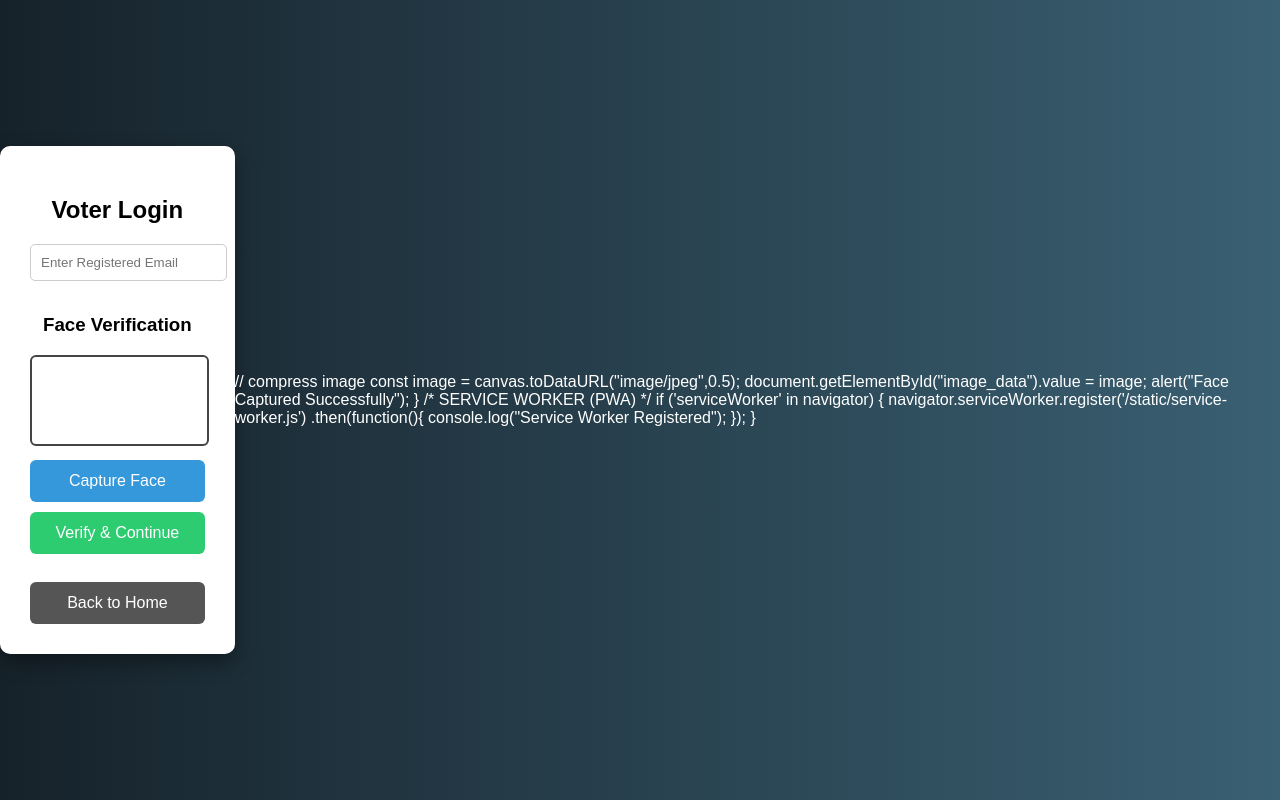
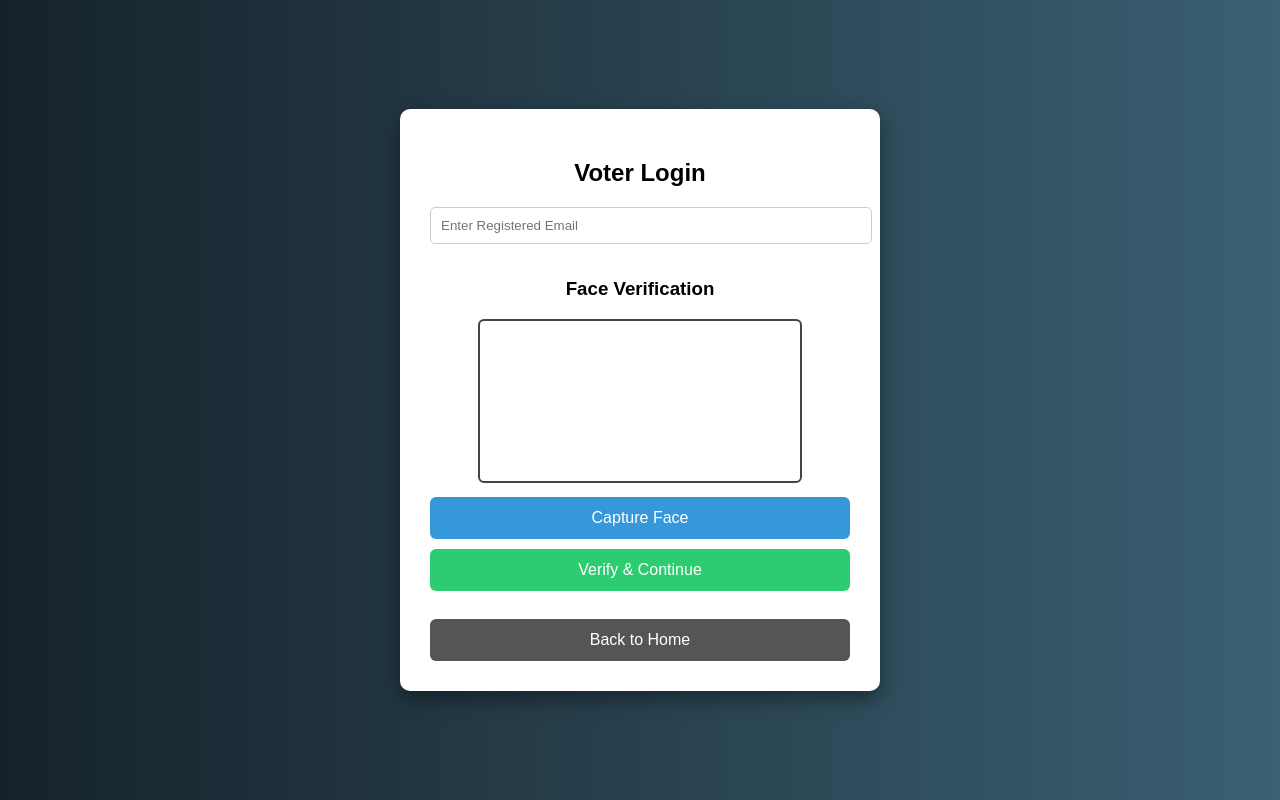
Before and after one commit to irahulvashisth01/smart-voting-system, a Flask app: page /login in a window 1280 px wide. Run offline with Flask 3, Linux system fonts and the light colour scheme.

Commit message:
fixed login page javascript error

```diff
--- a/templates/login.html
+++ b/templates/login.html
@@ -1,4 +1,4 @@
-  <!DOCTYPE html>
+<!DOCTYPE html>
 <html>
 
 <head>
@@ -22,8 +22,6 @@ min-height:100vh;
 color:white;
 }
 
-/* LOGIN CONTAINER */
-
 .container{
 background:white;
 color:black;
@@ -35,13 +33,9 @@ box-shadow:0 8px 20px rgba(0,0,0,0.4);
 text-align:center;
 }
 
-/* TITLE */
-
 h2{
 margin-bottom:20px;
 }
-
-/* INPUT */
 
 input{
 width:100%;
@@ -51,16 +45,12 @@ border-radius:5px;
 border:1px solid #ccc;
 }
 
-/* VIDEO */
-
 video{
 width:100%;
 max-width:320px;
 border-radius:6px;
 border:2px solid #444;
 }
-
-/* BUTTONS */
 
 button{
 width:100%;
@@ -91,8 +81,6 @@ color:white;
 button:hover{
 opacity:0.9;
 }
-
-/* MOBILE RESPONSIVE */
 
 @media (max-width:768px){
 
@@ -128,7 +116,7 @@ font-size:22px;
 
 <button type="button" class="capture" onclick="capture()">Capture Face</button>
 
-<canvas id="canvas" width="320" height="240" style="display:none;"></canvas>
+<canvas id="canvas" style="display:none;"></canvas>
 
 <input type="hidden" name="image" id="image_data">
 
@@ -144,37 +132,33 @@ font-size:22px;
 
 </div>
 
-
 <script>
 
 /* CAMERA ACCESS */
 
 const video = document.getElementById("video");
 
-navigator.mediaDevices.getUserMedia({ video: true })
-.then(stream => {
+navigator.mediaDevices.getUserMedia({ video:true })
+.then(stream=>{
 video.srcObject = stream;
 })
-.catch(err => {
+.catch(()=>{
 alert("Camera access denied!");
 });
 
-/* CAPTURE IMAGE */
+/* CAPTURE FACE */
 
-<script>
 function capture(){
 
 const canvas = document.getElementById("canvas");
 const context = canvas.getContext("2d");
 
-// reduce resolution
 canvas.width = 320;
 canvas.height = 240;
 
-// draw smaller frame
 context.drawImage(video,0,0,320,240);
 
-// compress image to JPEG (much smaller than PNG)
+/* compress image */
 const image = canvas.toDataURL("image/jpeg",0.4);
 
 document.getElementById("image_data").value = image;
@@ -182,28 +166,15 @@ document.getElementById("image_data").value = image;
 alert("Face Captured Successfully");
 
 }
-</script>
 
-// compress image
-const image = canvas.toDataURL("image/jpeg",0.5);
-
-document.getElementById("image_data").value = image;
-
-alert("Face Captured Successfully");
-
-}
-
-/* SERVICE WORKER (PWA) */
+/* SERVICE WORKER */
 
 if ('serviceWorker' in navigator) {
 navigator.serviceWorker.register('/static/service-worker.js')
-.then(function(){
-console.log("Service Worker Registered");
-});
+.then(()=>console.log("Service Worker Registered"));
 }
 
 </script>
 
 </body>
-
 </html>
```
